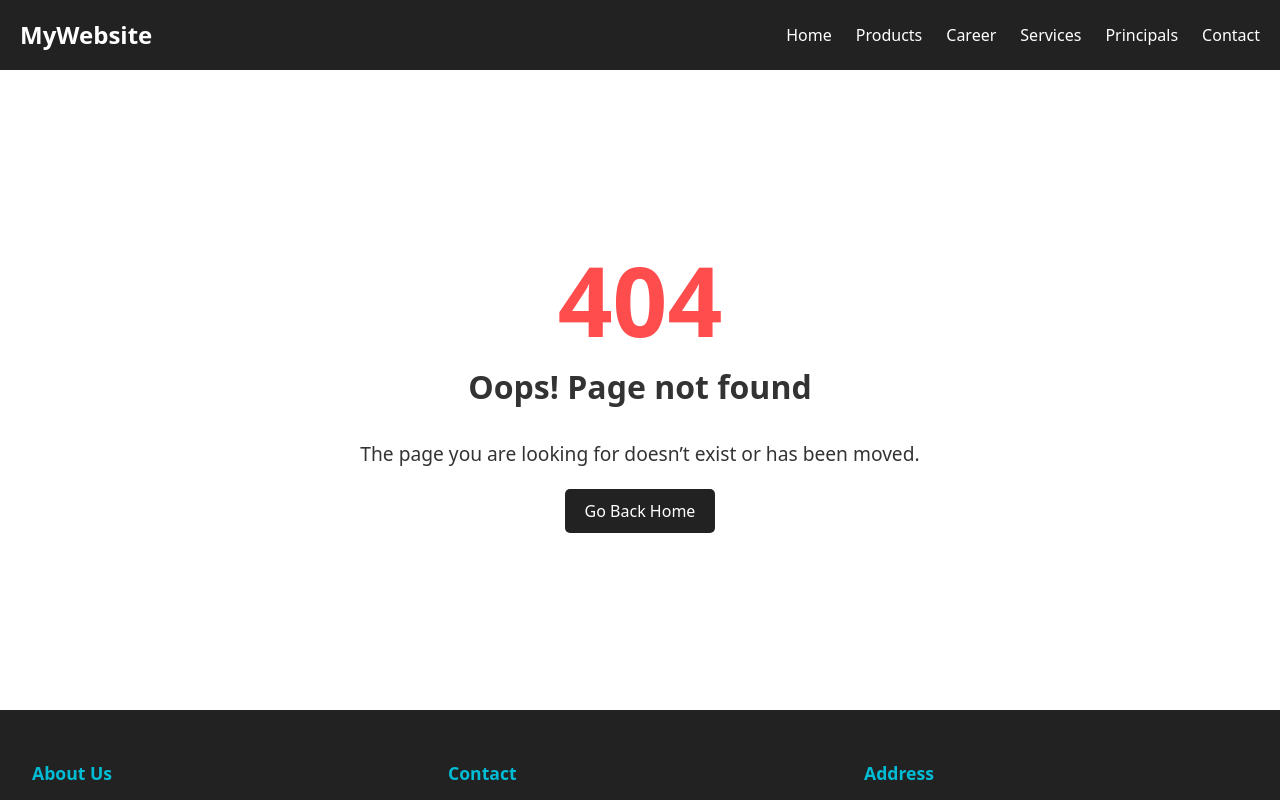
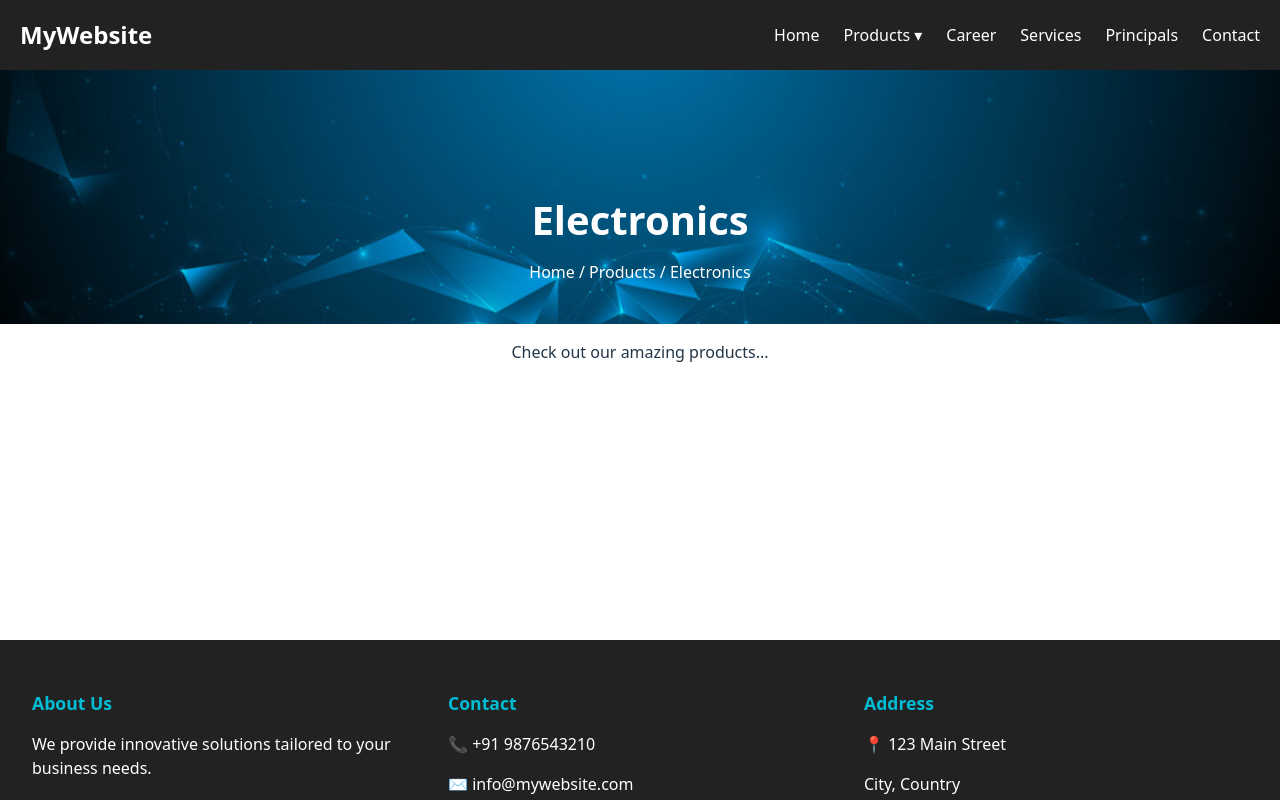
Before and after one commit to ParamFofandi123/Project1, a React (Vite) app: page /products/electronics in a window 1280 px wide. Shown: the top 800 px of the page. Built offline with nearby package versions, Linux system fonts and the light colour scheme.

Commit message:
Your update

```diff
--- a/src/App.jsx
+++ b/src/App.jsx
@@ -3,6 +3,11 @@ import { Routes, Route } from "react-router-dom";
 import Layout from "./components/Layout/Layout";
 import Home from "./pages/Home/Home";
 import Products from "./pages/Products/Products";
+
+import Electronics from "./pages/Products/Electronics/Electronics";
+import Furniture from "./pages/Products/Products";
+import Clothing from "./pages/Products/Products";
+
 import Career from "./pages/Career/Career";
 import Services from "./pages/Services/Services";
 import Principals from "./pages/Principals/Principals";
@@ -19,6 +24,9 @@ function App() {
           <Route path="/" element={<Layout />}>
             <Route index element={<Home />} />
             <Route path="/products" element={<Products />} />
+            <Route path="/products/electronics" element={<Electronics/>}/>
+            <Route path="/products/furniture" element={<Furniture/>}/>
+            <Route path="/products/clothing" element={<Clothing/>}/>
             <Route path="/services" element={<Services />} />
             <Route path="/career" element={<Career />} />
             <Route path="/principals" element={<Principals />} />
--- a/src/components/Layout/Layout.css
+++ b/src/components/Layout/Layout.css
@@ -1,5 +1,4 @@
-/* Navbar */
-/* Navbar */
+
 .navbar {
   position: fixed;
   top: 0;
@@ -49,6 +48,50 @@
   color: white;
   transition: color 0.3s;
 }
+
+.nav-links a, .dropbtn {
+  color: white;
+  text-decoration: none;
+  cursor: pointer;
+  background: none;
+  border: none;
+  font-size: 1rem;
+  padding: 0em 0em;
+
+}
+
+.dropdown {
+  position: relative;
+}
+
+
+.dropdown-content {
+  position: absolute;
+  top: 2.5rem;
+  left: 0;
+  background: white;
+  list-style: none;
+  padding: 0.5rem 0;
+  box-shadow: 0 4px 6px rgba(0,0,0,0.1);
+  border-radius: 6px;
+  min-width: 160px;
+  z-index: 10;
+}
+
+.dropdown-content li {
+  padding: 0.5rem 1rem;
+}
+
+.dropdown-content li a {
+  color: black;
+  text-decoration: none;
+  display: block;
+}
+
+.dropdown-content li:hover {
+  background: #f0f0f0;
+}
+
 
 .nav-links a:hover {
   color: #00bcd4;
--- a/src/components/Layout/Layout.jsx
+++ b/src/components/Layout/Layout.jsx
@@ -1,4 +1,4 @@
-import React from "react";
+import React, { useEffect, useRef, useState } from "react";
 import { Outlet, Link } from "react-router-dom";
 import Breadcrums from "../Breadcrums/Breadcrums";
 import GoToTop from "../GoToTop/GoToTop";
@@ -11,6 +11,26 @@ import LinkedinIcon from "../../assets/linkedin.png"
 import "./Layout.css";
 
 export default function Layout() {
+  const [open, setOpen] = useState(false);
+    const dropdownRef = useRef(null);
+
+    const toggleDropdown = () => {
+    setOpen(!open);
+  };
+
+
+  useEffect(() => {
+    const handleClickOutside = (event) => {
+      if (dropdownRef.current && !dropdownRef.current.contains(event.target)) {
+        setOpen(false);
+      }
+    };
+
+    document.addEventListener("mousedown", handleClickOutside);
+    return () => {
+      document.removeEventListener("mousedown", handleClickOutside);
+    };
+  }, []);
     // const location = useLocation();
 
   // pages where we don't want the banner
@@ -22,7 +42,18 @@ export default function Layout() {
         <h2 className="logo">MyWebsite</h2>
         <ul className="nav-links">
           <li><Link to="/">Home</Link></li>
-          <li><Link to="/products">Products</Link></li>
+          <li className="dropdown" ref={dropdownRef}>
+                <button className="dropbtn" onClick={toggleDropdown}>
+              Products ▾
+            </button>
+              {open && (
+              <ul className="dropdown-content">
+                <li><Link to="/products/electronics">Electronics</Link></li>
+                <li><Link to="/products/furniture">Furniture</Link></li>
+                <li><Link to="/products/clothing">Clothing</Link></li>
+              </ul>
+            )}
+              </li>
           <li><Link to="/career">Career</Link></li>
           <li><Link to="/services">Services</Link></li>
           <li><Link to="/principals">Principals</Link></li>
--- /dev/null
+++ b/src/pages/Products/Electronics/Electronics.jsx
@@ -0,0 +1,15 @@
+import React from "react";
+import Breadcrums from "../../../components/Breadcrums/Breadcrums";
+
+
+export default function Electronics() {
+  return (
+    <div>
+      <Breadcrums
+        title="Electronics"
+        image="/images/banner.jpg"
+      />
+      <p>Check out our amazing products...</p>
+    </div>
+  );
+}
```
Also changed, not shown: src/pages/Products/Electronics/Electronics.css (added).
